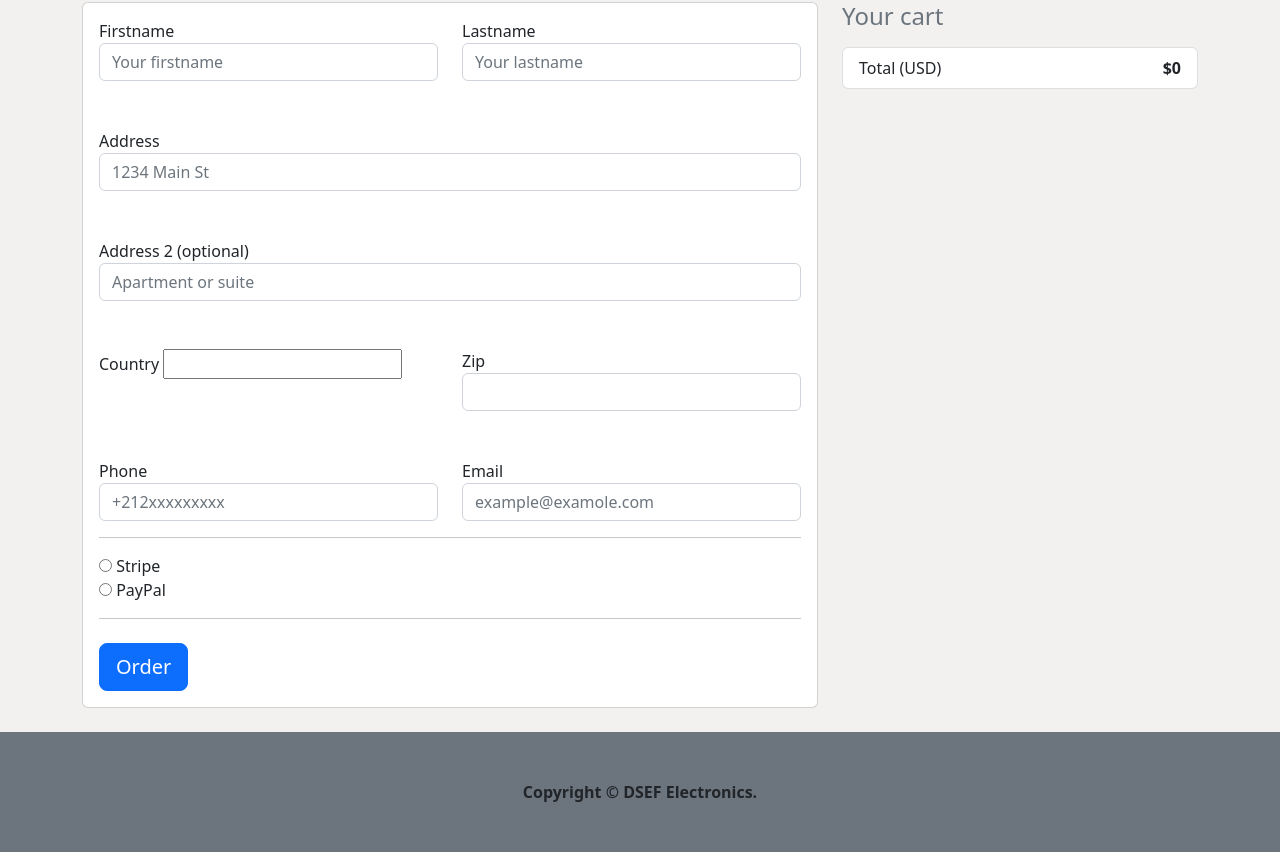
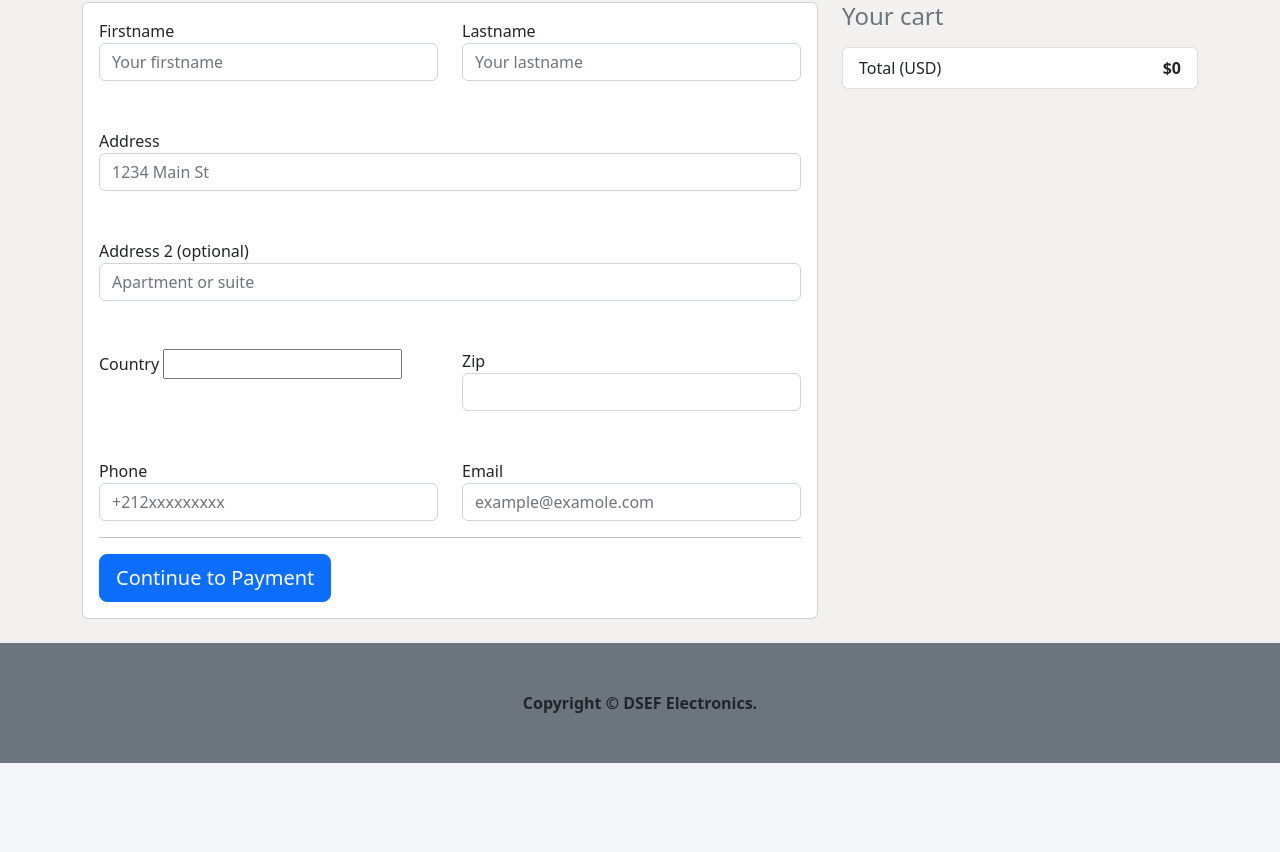
Before and after one commit to Mounia-dhb/Flowers-Project, a Django app: page /checkout/ in a window 1280 px wide. Shown: the part 188-1040 px from the top of the page. After the commit the page ends 951 px from the top, so only its background shows below. Run offline with Django 4.2, Linux system fonts and the light colour scheme; data comes from the database, SQL or seed files in the repository; parts of the project's set-up code (start-up, migrations or seed data) failed here and were passed over; some libraries are stand-ins or nearby versions.

Commit message:
updated checkout

```diff
--- a/checkout/templates/checkout.html
+++ b/checkout/templates/checkout.html
@@ -99,16 +99,11 @@
               <hr>
 
               <div class="d-block my-3">
-                {% for value, name in form.fields.payment_option.choices %}
-                <div class="custom-control custom-radio">
-                  <input id="{{ name }}" name="payment_option" value="{{ value }}" type="radio" class="custom-control-input" required>
-                  <label class="custom-control-label" for="{{ name }}">{{ name }}</label>
-                </div>
-                {% endfor %}
+
               </div>
 
-              <hr class="mb-4">
-              <button class="btn btn-primary btn-lg btn-block" type="submit">Order</button>
+
+              <button class="btn btn-primary btn-lg btn-block" type="submit">Continue to Payment</button>
 
             </form>
 
```
